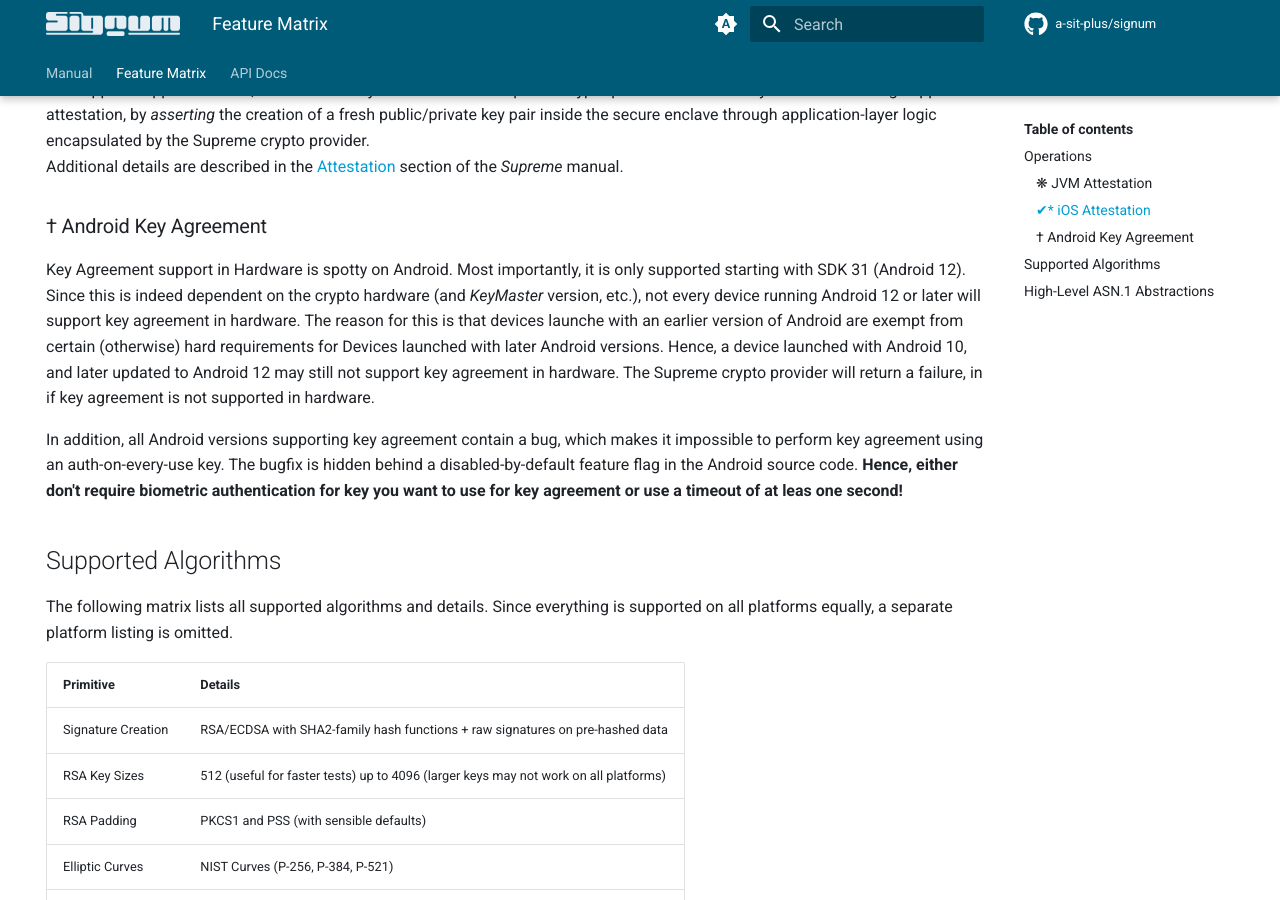
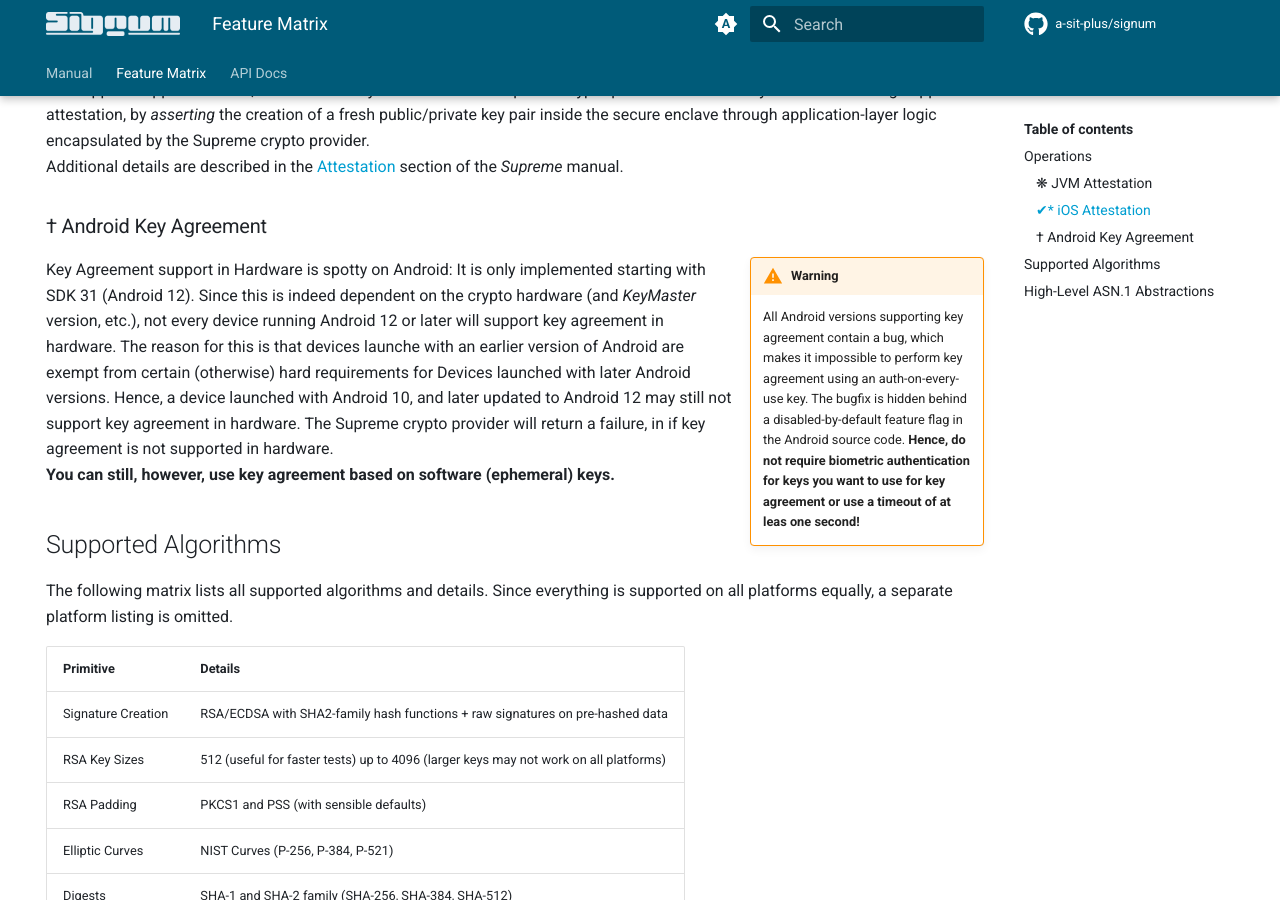
Before and after one commit to a-sit-plus/signum, an MkDocs documentation site: the page built from docs/docs/features.md, in a window 1280 px wide and 900 px high, scrolled down 1248 px. Built offline with MkDocs 1.6.1 and Material for MkDocs 9.7.7, drawn with Linux system fonts in a browser that asks for light colours; comment, search, counter and statistics services are not loaded.

Commit message:
update docs

```diff
--- a/docs/docs/features.md
+++ b/docs/docs/features.md
@@ -44,20 +44,25 @@ through app attestation, by _asserting_ the creation of a fresh public/private k
 through application-layer logic encapsulated by the Supreme crypto provider.
 Additional details are described in the [Attestation](supreme.md#attestation) section of the _Supreme_ manual.
 
+
 ### † Android Key Agreement
-Key Agreement support in Hardware is spotty on Android. Most importantly, it is only supported starting with SDK&nbsp;31 (Android&nbsp;12).
+!!! warning inline end
+    All Android versions supporting key agreement contain a bug, which makes it impossible
+    to perform key agreement using an auth-on-every-use key. The bugfix is hidden behind a disabled-by-default
+    feature flag in the Android source code.
+    **Hence, do not require biometric authentication for keys you want to use for key agreement or
+    use a timeout of at leas one second!**
+
+Key Agreement support in Hardware is spotty on Android: It is only implemented starting with SDK&nbsp;31 (Android&nbsp;12).
 Since this is indeed dependent on the crypto hardware (and *KeyMaster* version, etc.), not every device running Android&nbsp;12 or later
 will support key agreement in hardware. The reason for this is that devices launche with an earlier version of Android are exempt
 from certain (otherwise) hard requirements for Devices launched with later Android versions.
 Hence, a device launched with Android&nbsp;10, and later updated to Android&nbsp;12 may still not support key agreement in
 hardware.
 The Supreme crypto provider will return a failure, in if key agreement is not supported in hardware.
+<br>
+**You can still, however, use key agreement based on software (ephemeral) keys.**
 
-In addition, all Android versions supporting key agreement contain a bug, which makes it impossible
-to perform key agreement using an auth-on-every-use key. The bugfix is hidden behind a disabled-by-default
-feature flag in the Android source code.
-**Hence, either don't require biometric authentication for key you want to use for key agreement or
-use a timeout of at leas one second!**
 
 ## Supported Algorithms
 
```
